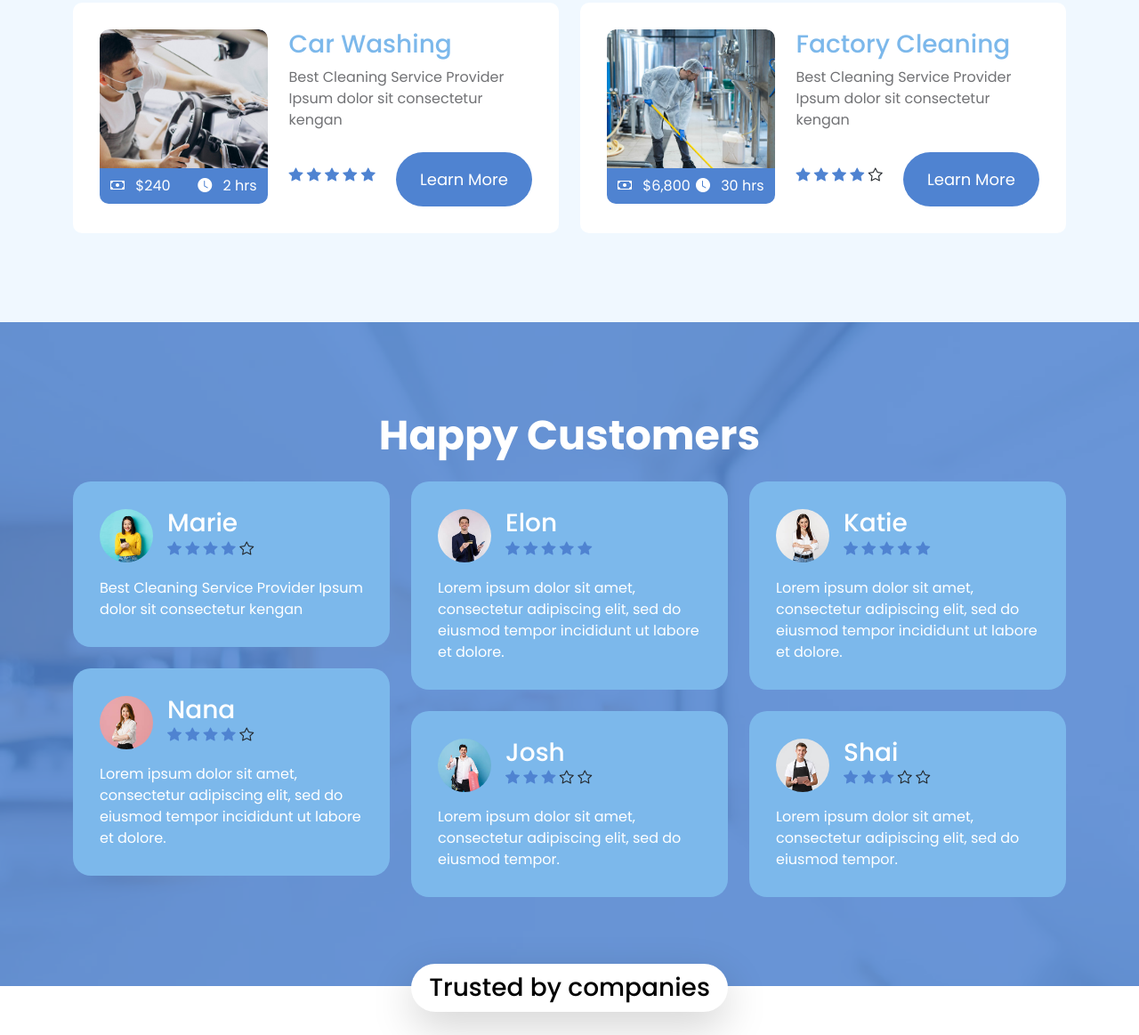
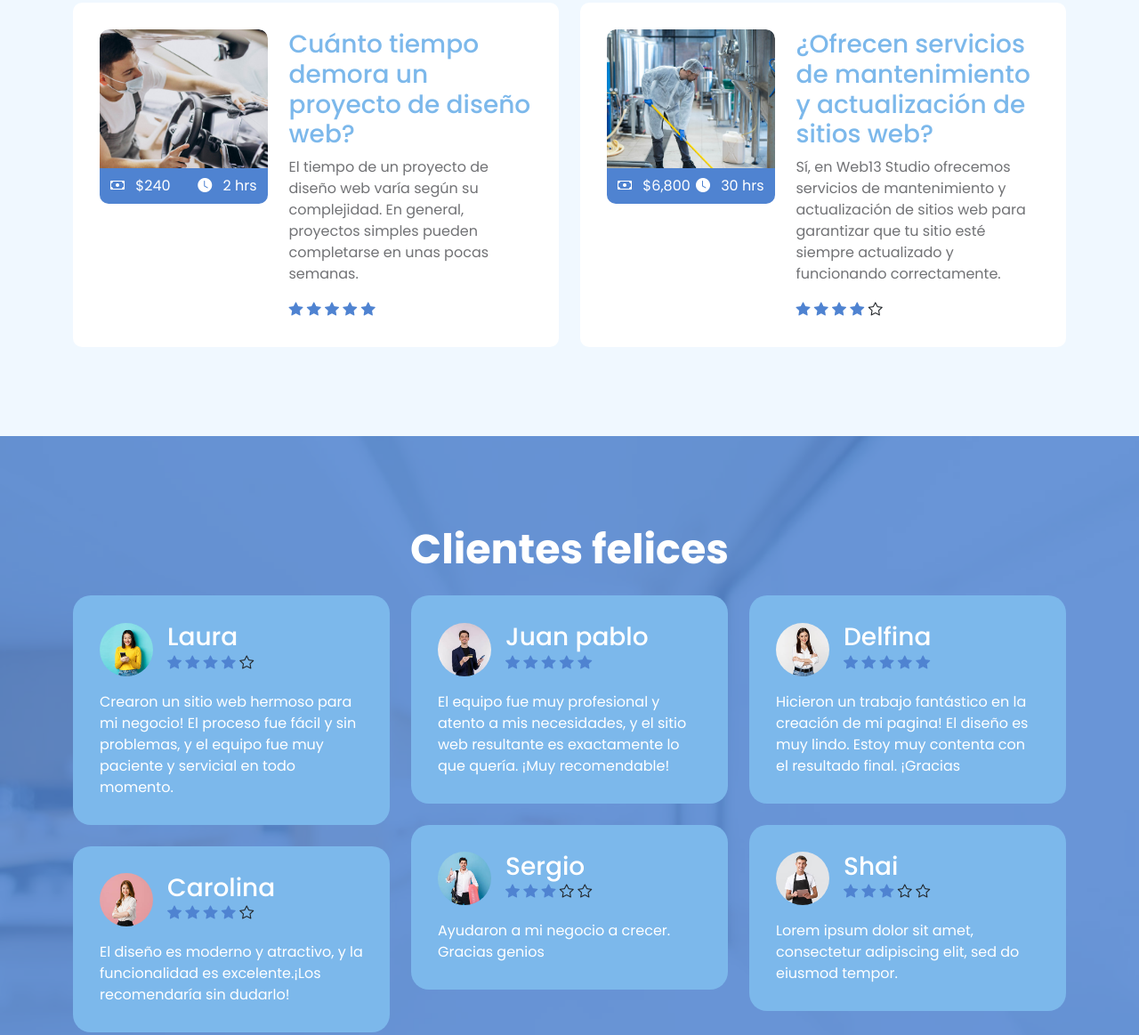
Before and after one commit to walterdiaz78/web13, a plain HTML site: page index.html in a window 1280 px wide. Shown: the part 1668-2831 px from the top of the page at 89% size. Drawn offline with Linux system fonts and the light colour scheme.

Commit message:
Avances en el index

```diff
--- a/index.html
+++ b/index.html
@@ -120,7 +120,7 @@
                         <p> ¿Necesitas un sitio web que te ayude a destacar en internet? ¡Nosotros te podemos ayudar! Ofrecemos servicios de diseño y desarrollo web personalizados para que tengas una presencia online profesional y atractiva. <a
                                 rel="nofollow" href="#" target="_blank">Web13 Studio</a>
                         </p>
-                        <p><a href="https://www.tooplate.com/contact"
+                        <p><a href="https://wa.me/5491173659978"
                             target="_blank">Contactanos</a> <strong> hoy mismo </strong> y comienza a construir tu sitio web ideal. Te asesoraremos y te acompañaremos en todo el proceso.</p>
                     </div>
 
@@ -181,7 +181,7 @@
                                             <a class="services-title-link" >Qué servicios de diseño web ofrecen?</a>
                                         </h4>
 
-                                        <p>Te ofrecemos servicios completos de diseño gráfico y desarrollo web, esto nos facilita la creación de un diseño personalizado también desarrollo de sitios responsivos y optimización para buscadores (SEO).</p>
+                                        <p>Te ofrecemos servicios completos de diseño gráfico y desarrollo web, esto nos facilita la creación de un diseño personalizado también el desarrollo de sitios responsivos y optimización para buscadores (SEO).</p>
 
                                         <div class="d-flex flex-wrap align-items-center">
                                             <div class="reviews-icons">
@@ -292,10 +292,11 @@
                                 <div class="col-lg-7 col-md-7 col-12 d-flex align-items-center">
                                     <div class="services-info mt-4 mt-lg-0 mt-md-0">
                                         <h4 class="services-title mb-1 mb-lg-2">
-                                            <a class="services-title-link" href="services-detail.html">Car Washing</a>
+                                            <a class="services-title-link" href="services-detail.html">Cuánto tiempo demora un proyecto de diseño web?</a>
                                         </h4>
 
-                                        <p>Best Cleaning Service Provider Ipsum dolor sit consectetur kengan</p>
+                                        <p>El tiempo de un proyecto de diseño web varía según su complejidad.
+                                            En general, proyectos simples pueden completarse en unas pocas semanas.</p>
 
                                         <div class="d-flex flex-wrap align-items-center">
                                             <div class="reviews-icons">
@@ -306,19 +307,14 @@
                                                 <i class="bi-star-fill"></i>
                                             </div>
 
-                                            <a href="services-detail.html"
-                                                class="custom-btn btn button button--atlas mt-2 ms-auto">
-                                                <span>Learn More</span>
+
 
                                                 <div class="marquee" aria-hidden="true">
                                                     <div class="marquee__inner">
-                                                        <span>Learn More</span>
-                                                        <span>Learn More</span>
-                                                        <span>Learn More</span>
-                                                        <span>Learn More</span>
+
                                                     </div>
                                                 </div>
-                                            </a>
+
                                         </div>
                                     </div>
                                 </div>
@@ -357,11 +353,10 @@
                                 <div class="col-lg-7 col-md-7 col-12 d-flex align-items-center">
                                     <div class="services-info mt-4 mt-lg-0 mt-md-0">
                                         <h4 class="services-title mb-1 mb-lg-2">
-                                            <a class="services-title-link" href="services-detail.html">Factory
-                                                Cleaning</a>
+                                            <a class="services-title-link" href="services-detail.html">¿Ofrecen servicios de mantenimiento y actualización de sitios web?</a>
                                         </h4>
 
-                                        <p>Best Cleaning Service Provider Ipsum dolor sit consectetur kengan</p>
+                                        <p>Sí, en Web13 Studio ofrecemos servicios de mantenimiento y actualización de sitios web para garantizar que tu sitio esté siempre actualizado y funcionando correctamente.</p>
 
                                         <div class="d-flex flex-wrap align-items-center">
                                             <div class="reviews-icons">
@@ -372,19 +367,14 @@
                                                 <i class="bi-star"></i>
                                             </div>
 
-                                            <a href="services-detail.html"
-                                                class="custom-btn btn button button--atlas mt-2 ms-auto">
-                                                <span>Learn More</span>
+
 
                                                 <div class="marquee" aria-hidden="true">
                                                     <div class="marquee__inner">
-                                                        <span>Learn More</span>
-                                                        <span>Learn More</span>
-                                                        <span>Learn More</span>
-                                                        <span>Learn More</span>
+
                                                     </div>
                                                 </div>
-                                            </a>
+
                                         </div>
                                     </div>
                                 </div>
@@ -404,7 +394,7 @@
                 <div class="row">
 
                     <div class="col-lg-12 col-12 text-center">
-                        <h2 class="text-white mb-4">Happy Customers</h2>
+                        <h2 class="text-white mb-4">Clientes felices</h2>
                     </div>
 
                     <div class="col-lg-4 col-12">
@@ -413,7 +403,7 @@
                                 <img src="images/avatar/happy-customer-01.jpg" class="avatar-image img-fluid">
 
                                 <div class="ms-3">
-                                    <h4 class="mb-0">Marie</h4>
+                                    <h4 class="mb-0">Laura</h4>
 
                                     <div class="reviews-icons mb-1">
                                         <i class="bi-star-fill"></i>
@@ -425,7 +415,7 @@
                                 </div>
                             </div>
 
-                            <p class="mb-0">Best Cleaning Service Provider Ipsum dolor sit consectetur kengan</p>
+                            <p class="mb-0">Crearon un sitio web hermoso para mi negocio! El proceso fue fácil y sin problemas, y el equipo fue muy paciente y servicial en todo momento.</p>
                         </div>
 
                         <div class="featured-block mb-lg-0">
@@ -433,7 +423,7 @@
                                 <img src="images/avatar/happy-customer-02.jpg" class="avatar-image img-fluid">
 
                                 <div class="ms-3">
-                                    <h4 class="mb-0">Nana</h4>
+                                    <h4 class="mb-0">Carolina</h4>
 
                                     <div class="reviews-icons mb-1">
                                         <i class="bi-star-fill"></i>
@@ -445,8 +435,7 @@
                                 </div>
                             </div>
 
-                            <p class="mb-0">Lorem ipsum dolor sit amet, consectetur adipiscing elit, sed do eiusmod
-                                tempor incididunt ut labore et dolore.</p>
+                            <p class="mb-0">El diseño es moderno y atractivo, y la funcionalidad es excelente.¡Los recomendaría sin dudarlo!</p>
                         </div>
                     </div>
 
@@ -456,7 +445,7 @@
                                 <img src="images/avatar/happy-customer-03.jpg" class="avatar-image img-fluid">
 
                                 <div class="ms-3">
-                                    <h4 class="mb-0">Elon</h4>
+                                    <h4 class="mb-0">Juan pablo</h4>
 
                                     <div class="reviews-icons mb-1">
                                         <i class="bi-star-fill"></i>
@@ -468,8 +457,7 @@
                                 </div>
                             </div>
 
-                            <p class="mb-0">Lorem ipsum dolor sit amet, consectetur adipiscing elit, sed do eiusmod
-                                tempor incididunt ut labore et dolore.</p>
+                            <p class="mb-0">El equipo fue muy profesional y atento a mis necesidades, y el sitio web resultante es exactamente lo que quería. ¡Muy recomendable!</p>
                         </div>
 
                         <div class="featured-block mb-lg-0">
@@ -477,7 +465,7 @@
                                 <img src="images/avatar/happy-customer-04.jpg" class="avatar-image img-fluid">
 
                                 <div class="ms-3">
-                                    <h4 class="mb-0">Josh</h4>
+                                    <h4 class="mb-0">Sergio</h4>
 
                                     <div class="reviews-icons mb-1">
                                         <i class="bi-star-fill"></i>
@@ -489,8 +477,7 @@
                                 </div>
                             </div>
 
-                            <p class="mb-0">Lorem ipsum dolor sit amet, consectetur adipiscing elit, sed do eiusmod
-                                tempor.</p>
+                            <p class="mb-0">Ayudaron a mi negocio a crecer. Gracias genios</p>
                         </div>
                     </div>
 
@@ -500,7 +487,7 @@
                                 <img src="images/avatar/happy-customer-05.jpg" class="avatar-image img-fluid">
 
                                 <div class="ms-3">
-                                    <h4 class="mb-0">Katie</h4>
+                                    <h4 class="mb-0">Delfina</h4>
 
                                     <div class="reviews-icons mb-1">
                                         <i class="bi-star-fill"></i>
@@ -512,8 +499,7 @@
                                 </div>
                             </div>
 
-                            <p class="mb-0">Lorem ipsum dolor sit amet, consectetur adipiscing elit, sed do eiusmod
-                                tempor incididunt ut labore et dolore.</p>
+                            <p class="mb-0">Hicieron un trabajo fantástico en la creación de mi pagina! El diseño es  muy lindo. Estoy muy contenta con el resultado final. ¡Gracias</p>
                         </div>
 
                         <div class="featured-block mb-lg-0">
```
